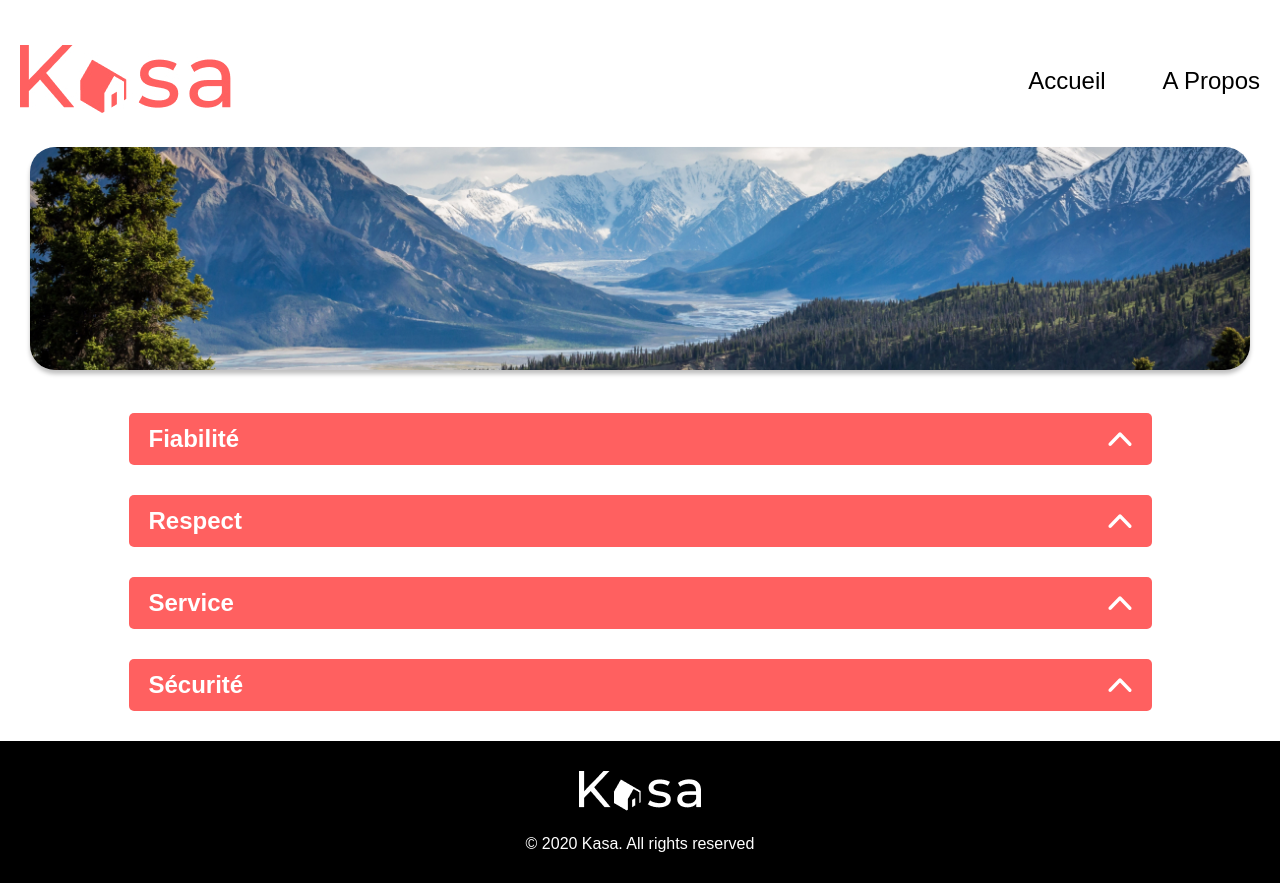
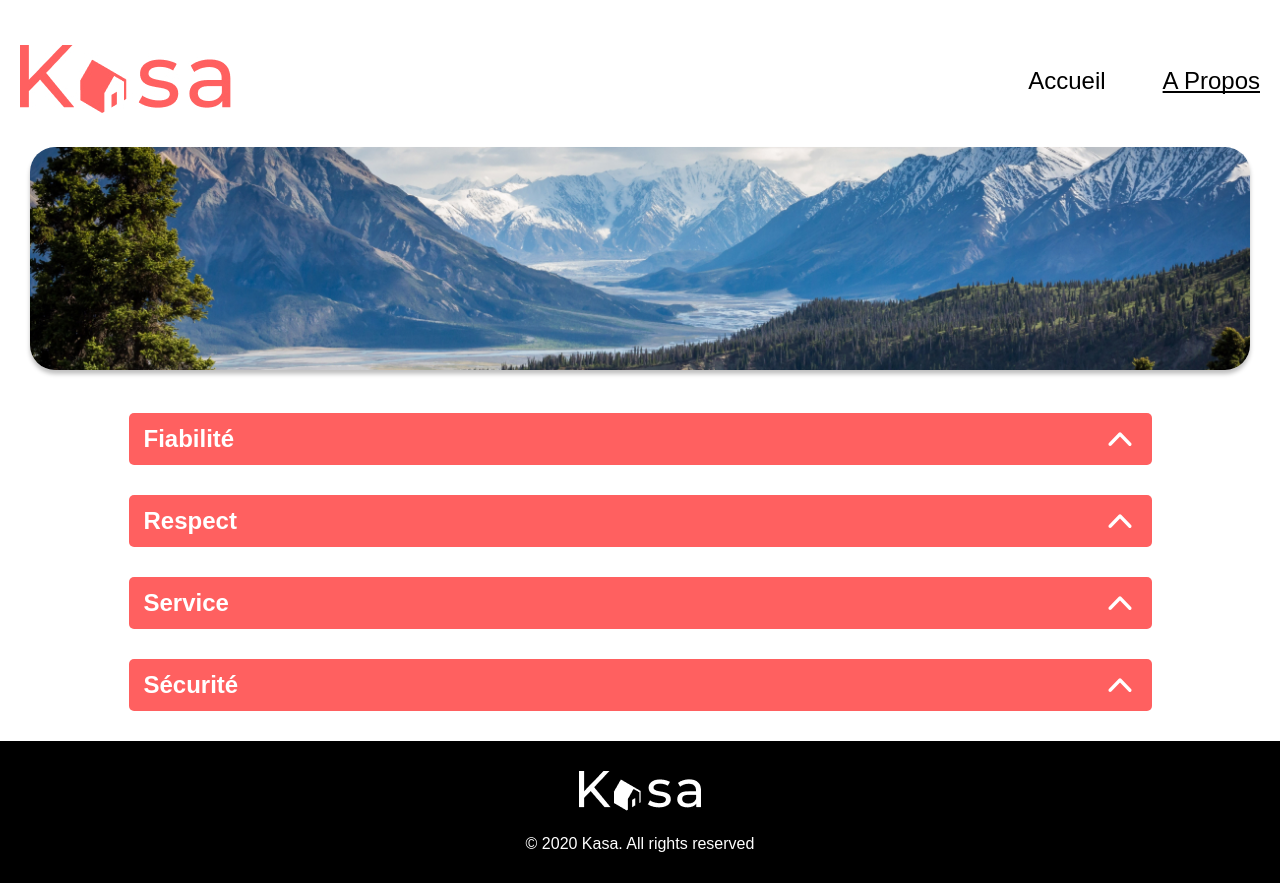
Before and after one commit to Mikelcks/OC_Projet_6_Kasa, a React (Create React App) app: page /about in a window 1280 px wide. Built offline with nearby package versions, Linux system fonts and the light colour scheme.

Commit message:
pages Home & About terminées. Reste a passer en Sass / attente retour Florent

```diff
--- a/src/components/Card/index.jsx
+++ b/src/components/Card/index.jsx
@@ -7,21 +7,14 @@ const CardWrapper = styled.div`
   background-color: ${colors.primary};
   height: 340px;
   border-radius: 10px;
-  display: flex;
-  flex-direction: column;
   position: relative;
   overflow: hidden;
-`;
-
-const ImageWrapper = styled.div`
-  display: flex;
-  justify-content: center;
-  width: 100%;
+  margin-top: 50px;
 `;
 
 const CardCover = styled.img`
   width: 100%;
-  height: 200px;
+  height: 100%;
   object-fit: cover;
   border-radius: 10px 10px 0 0;
 `;
@@ -33,7 +26,7 @@ const TextContainer = styled.div`
   width: 100%;
   padding: 20px;
   box-sizing: border-box;
-  background: ${props => props.backgroundColor || colors.primary};
+  background: linear-gradient(180deg, rgba(255, 255, 255, 0) 0%, rgba(10, 10, 10, 0.1) 42%, rgba(4, 4, 4, 0.5) 99.99%, rgba(0, 0, 0, 0.8) 100%);
   color: white;
   font-weight: 700;
   font-size: 18px;
@@ -50,9 +43,7 @@ const CardTitle = styled.h3`
 
 const Card = ({ title, cover }) => (
   <CardWrapper>
-    <ImageWrapper>
       <CardCover src={cover} alt={title} />
-    </ImageWrapper>
     <TextContainer>
       <CardTitle>{title}</CardTitle>
     </TextContainer>
--- a/src/components/Header/index.jsx
+++ b/src/components/Header/index.jsx
@@ -1,4 +1,4 @@
-import { Link } from 'react-router-dom'
+import { Link, useLocation } from 'react-router-dom'
 import styled from 'styled-components'
 import Logo from '../../assets/logo.jpg'
 import { StyledLinkNav } from '../../utils/style/Atoms'
@@ -19,20 +19,22 @@ const NavContainer = styled.nav`
 
 const NavLinksContainer = styled.div`
   display: flex;
-  gap: 57px; /* Utilisez gap ici pour espacer les liens */
+  gap: 57px;
 `
 
 function Header() {
+  const location = useLocation();
+
   return (
     <NavContainer>
       <Link to="/">
         <HomeLogo src={Logo} />
       </Link>
       <NavLinksContainer>
-        <StyledLinkNav to="/">
+      <StyledLinkNav to="/" $active={location.pathname === '/'}>
           Accueil
         </StyledLinkNav>
-        <StyledLinkNav to="/about">
+        <StyledLinkNav to="/about" $active={location.pathname === '/about'}>
           A Propos
         </StyledLinkNav>
       </NavLinksContainer>
--- a/src/pages/About/index.jsx
+++ b/src/pages/About/index.jsx
@@ -1,13 +1,13 @@
 import React, { useState } from 'react';
-import styled from 'styled-components'
-import backgroundAbout from '../../assets/image_about.jpg'
-import colors from '../../utils/style/colors'
-import vector from '../../assets/arrow_vector.svg'
+import styled from 'styled-components';
+import backgroundAbout from '../../assets/image_about.jpg';
+import colors from '../../utils/style/colors';
+import vector from '../../assets/arrow_vector.svg';
 
 const HomeWrapper = styled.div`
   display: flex;
   justify-content: center;
-`
+`;
 
 const HomeContainer = styled.div`
   width: 100%;
@@ -15,7 +15,7 @@ const HomeContainer = styled.div`
   margin: 30px;
   display: flex;
   flex-direction: column;
-`
+`;
 
 const TitleWrapper = styled.div`
   position: relative;
@@ -45,7 +45,7 @@ const GalleryWrapper = styled.div`
 
 const HiddenTextWrapper = styled.div`
   display: flex;
-  justify-content: center; /* Centre le texte horizontalement */
+  justify-content: center;
   width: 100%;
 `;
 
@@ -56,48 +56,55 @@ const GalleryAbout = styled.div`
   display: flex;
   justify-content: space-between;
   align-items: center;
-  padding: 10px 20px;
+  padding: 10px 20px 10px 15px;
   box-sizing: border-box;
   font-weight: 700;
   font-size: 24px;
   color: white;
   position: relative;
-  cursor: pointer; /* Indique que c'est cliquable */
+  cursor: pointer;
 `;
 
 const ArrowIcon = styled.img.attrs({
   src: vector,
 })`
-  width: 24px; /* Ajuste la taille de l'icône selon tes besoins */
+  width: 24px;
   height: auto;
-  transition: transform 0.3s; /* Pour une animation fluide si besoin */
+  transition: transform 0.3s;
+  transform: ${(props) => (props.isOpen ? 'rotate(180deg)' : 'rotate(360deg)')};
 `;
 
 const HiddenText = styled.div`
   display: ${(props) => (props.isOpen ? 'block' : 'none')};
-  width: 99%;
-  font-size: 18px;
+  width: 100%;
+  font-size: 20px;
+  line-height: 1.3;
   color: black;
   background-color: ${colors.backgroundGallery};
   border-radius: 0 0 5px 5px;
-  padding: 10px;
+  padding: 20px;
   box-sizing: border-box;
   text-align: left;
 `;
 
+const isOpen = (index, openIndexes) => openIndexes.includes(index);
 
 function Home() {
-  const [openIndex, setOpenIndex] = useState(null);
+  const [openIndexes, setOpenIndexes] = useState([]);
 
   const toggleText = (index) => {
-    setOpenIndex(openIndex === index ? null : index);
+    setOpenIndexes(prevIndexes =>
+      prevIndexes.includes(index)
+        ? prevIndexes.filter(i => i !== index)
+        : [...prevIndexes, index]
+    );
   };
 
   const categories = [
-    { name: 'Fiabilité', text: 'Texte détaillé pour la fiabilité.' },
-    { name: 'Respect', text: 'Texte détaillé pour le respect.' },
-    { name: 'Service', text: 'Texte détaillé pour le service.' },
-    { name: 'Sécurité', text: 'Texte détaillé pour la sécurité.' }
+    { name: 'Fiabilité', text: 'Les annonces postées sur Kasa garantissent une fiabilité totale. Les photos sont conformes aux logements, et toutes les informations sont régulièrement vérifiées par nos équipes.' },
+    { name: 'Respect', text: 'La bienveillance fait partie des valeurs fondatrices de Kasa. Tout comportement discriminatoire ou de perturbation du voisinage entraînera une exclusion de notre plateforme.' },
+    { name: 'Service', text: 'La bienveillance fait partie des valeurs fondatrices de Kasa. Tout comportement discriminatoire ou de perturbation du voisinage entraînera une exclusion de notre plateforme.' },
+    { name: 'Sécurité', text: 'La sécurité est la priorité de Kasa. Aussi bien pour nos hôtes que pour les voyageurs, chaque logement correspond aux critères de sécurité établis par nos services. En laissant une note aussi bien à l\'hôte qu\'au locataire, cela permet à nos équipe de vérifier que les standards sont bien respectés. Nous organisons également des ateliers sur la sécurité domestique pour nos hôtes.' }
   ];
 
   return (
@@ -109,10 +116,10 @@ function Home() {
             <div key={index}>
               <GalleryAbout onClick={() => toggleText(index)}>
                 {category.name}
-                <ArrowIcon />
+                <ArrowIcon isOpen={isOpen(index, openIndexes)} />
               </GalleryAbout>
               <HiddenTextWrapper>
-                <HiddenText isOpen={openIndex === index}>
+                <HiddenText isOpen={isOpen(index, openIndexes)}>
                   {category.text}
                 </HiddenText>
               </HiddenTextWrapper>
--- a/src/pages/Home/index.jsx
+++ b/src/pages/Home/index.jsx
@@ -56,11 +56,13 @@ const StyledTitle = styled.h2`
 const GalleryWrapper = styled.div`
   display: grid;
   grid-template-columns: repeat(3, 1fr);
-  gap: 50px;
+  grid-column-gap: 60px;
   margin-top: 43px;
   background-color: ${colors.backgroundGallery};
-  padding: 50px;
+  padding: 0 50px 49px 50px;
   border-radius: 15px;
+  max-height: 780px;
+  overflow-y: auto;
 `;
 
 
--- a/src/utils/style/Atoms.jsx
+++ b/src/utils/style/Atoms.jsx
@@ -10,7 +10,10 @@ export const StyledLinkNav = styled(Link)`
   font-weight: 500;
   text-align: center;
 
-  &:hover {
+  ${({ $active }) =>
+    $active &&
+    `
     text-decoration: underline;
-  }
+    text-decoration-skip-ink: none;
+  `}
 `
```
Also changed, not shown: 1 other file (tests, documents, lock files or other folders).
